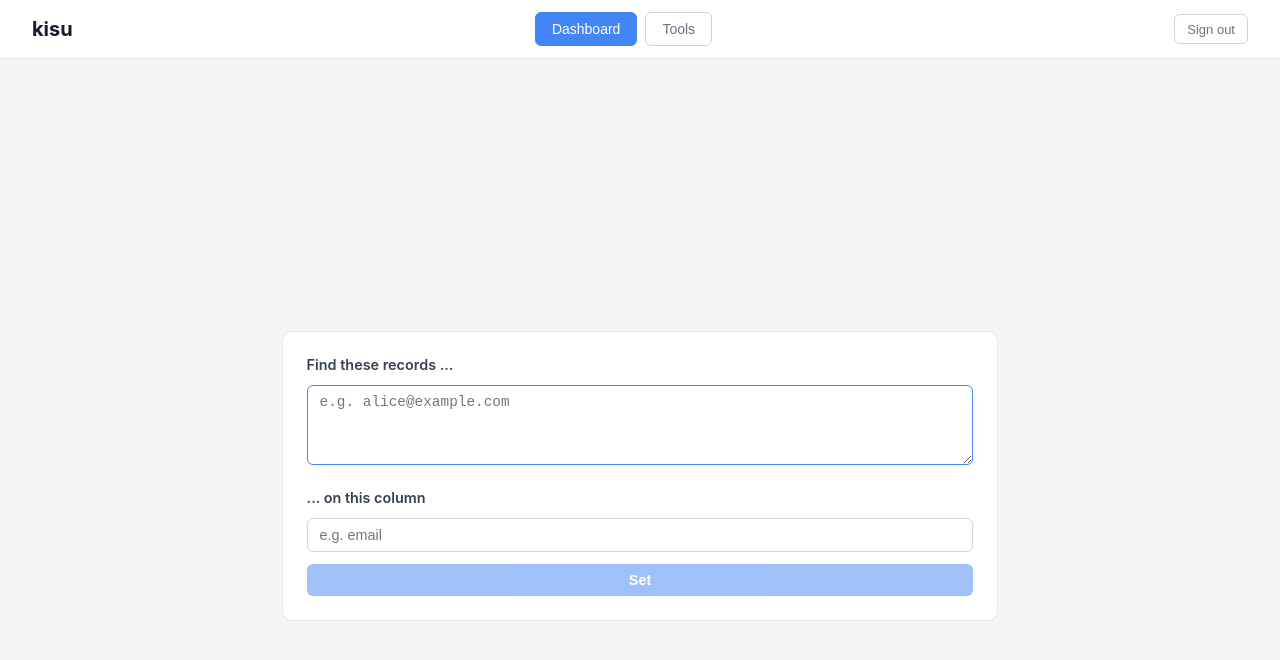
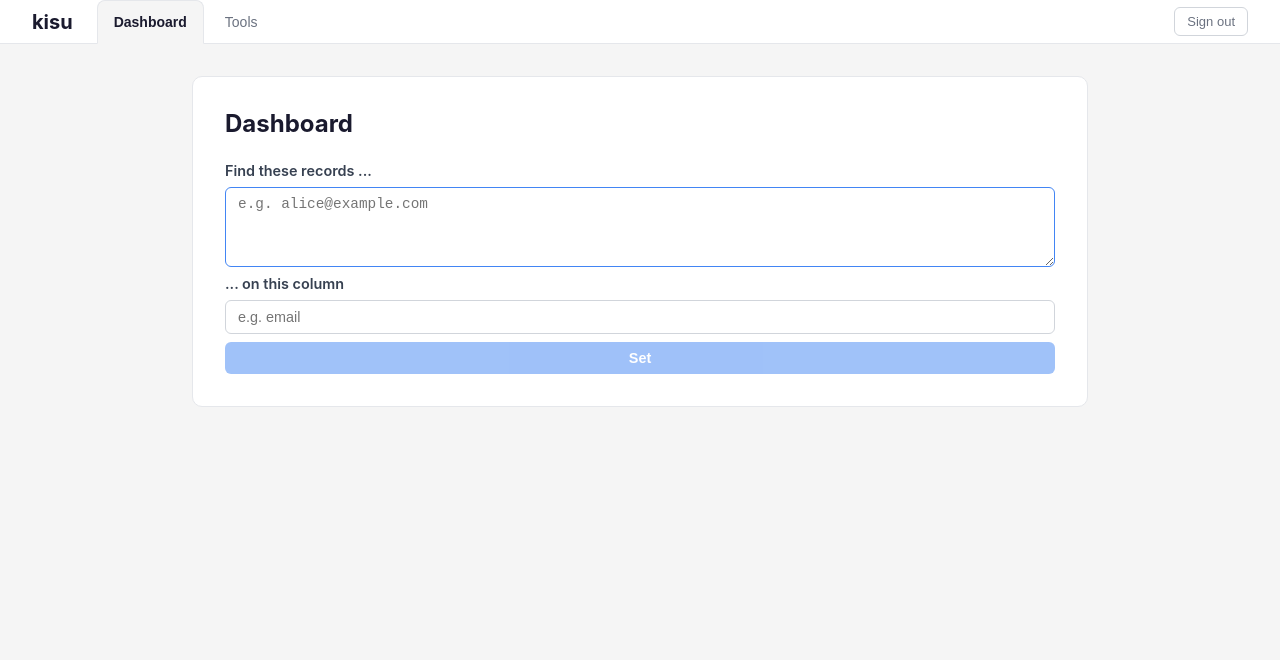
Before and after one commit to gatsu420/kisu-fe, a React (Vite) app: page / in a window 1280 px wide. Shown: the top 660 px of the page. Built offline with nearby package versions, Linux system fonts and the light colour scheme.

Commit message:
unify style between pages

```diff
--- a/src/pages/Dashboard.module.css
+++ b/src/pages/Dashboard.module.css
@@ -7,9 +7,10 @@
 
 .header {
   display: flex;
-  justify-content: space-between;
   align-items: center;
-  padding: 0.75rem 2rem;
+  gap: 1.5rem;
+  height: 2.75rem;
+  padding: 0 2rem;
   background: white;
   border-bottom: 1px solid #e5e7eb;
 }
@@ -22,16 +23,20 @@
 
 .nav {
   display: flex;
-  gap: 0.5rem;
+  align-self: stretch;
+  gap: 0.25rem;
+  margin-bottom: -1px;
 }
 
 .navBtn {
-  padding: 0.5rem 1rem;
+  display: flex;
+  align-items: center;
+  padding: 0 1rem;
   font-size: 0.875rem;
   font-weight: 500;
   background: transparent;
-  border: 1px solid #d1d5db;
-  border-radius: 6px;
+  border: 1px solid transparent;
+  border-radius: 8px 8px 0 0;
   cursor: pointer;
   color: #6b7280;
   transition: all 0.15s;
@@ -43,17 +48,19 @@
 }
 
 .navBtnActive {
-  background: #4285f4;
-  color: white;
-  border-color: #4285f4;
+  background: #f5f5f5;
+  color: #1a1a2e;
+  border-color: #e5e7eb;
+  border-bottom-color: #f5f5f5;
+  font-weight: 600;
 }
 
 .navBtnActive:hover {
-  background: #3367d6;
-  color: white;
+  background: #f5f5f5;
 }
 
 .signOutBtn {
+  margin-left: auto;
   padding: 0.4rem 0.75rem;
   font-size: 0.8125rem;
   background: transparent;
@@ -73,33 +80,46 @@
   max-width: 960px;
   width: 100%;
   margin: 0 auto;
-  padding: 2rem 2rem;
+  padding: 2rem;
   display: flex;
   flex-direction: column;
   gap: 1.25rem;
 }
 
-.setupCard {
+.card {
   background: white;
   border-radius: 10px;
-  padding: 1.5rem;
-  align-self: center;
-  margin-top: 30vh;
+  padding: 2rem;
   border: 1px solid #e5e7eb;
-  width: 80%;
+  display: flex;
+  flex-direction: column;
+  gap: 1.5rem;
+}
+
+.cardTitle {
+  font-size: 1.5rem;
+  font-weight: 700;
+  color: #1a1a2e;
+  margin: 0;
+}
+
+.setupCard {
+  display: flex;
+  flex-direction: column;
+  gap: 0.5rem;
 }
 
 .setupLabel {
   font-size: 0.9rem;
   font-weight: 600;
   color: #374151;
-  margin-bottom: 0.75rem;
+  margin: 0;
 }
 
 .setupRow {
   display: flex;
   flex-direction: column;
-  gap: 0.75rem;
+  gap: 0.5rem;
 }
 
 .setupInputTextarea {
--- a/src/pages/Dashboard.tsx
+++ b/src/pages/Dashboard.tsx
@@ -99,6 +99,8 @@ export default function Dashboard() {
       </header>
 
       <main className={styles.main}>
+        <div className={styles.card}>
+          <h2 className={styles.cardTitle}>Dashboard</h2>
           {/* Param setup */}
           {!paramLocked ? (
             <form onSubmit={handleSetParam} className={styles.setupCard}>
@@ -114,7 +116,6 @@ export default function Dashboard() {
               />
               <p
                 className={styles.setupLabel}
-                style={{ marginTop: "0.75rem", marginBottom: "0" }}
               >
                 ... on this column
               </p>
@@ -201,6 +202,7 @@ export default function Dashboard() {
             </div>
             </>
           )}
+        </div>
       </main>
     </div>
   );
--- a/src/pages/Tools.module.css
+++ b/src/pages/Tools.module.css
@@ -7,9 +7,10 @@
 
 .header {
   display: flex;
-  justify-content: space-between;
   align-items: center;
-  padding: 0.75rem 2rem;
+  gap: 1.5rem;
+  height: 2.75rem;
+  padding: 0 2rem;
   background: white;
   border-bottom: 1px solid #e5e7eb;
 }
@@ -22,16 +23,20 @@
 
 .nav {
   display: flex;
-  gap: 0.5rem;
+  align-self: stretch;
+  gap: 0.25rem;
+  margin-bottom: -1px;
 }
 
 .navBtn {
-  padding: 0.5rem 1rem;
+  display: flex;
+  align-items: center;
+  padding: 0 1rem;
   font-size: 0.875rem;
   font-weight: 500;
   background: transparent;
-  border: 1px solid #d1d5db;
-  border-radius: 6px;
+  border: 1px solid transparent;
+  border-radius: 8px 8px 0 0;
   cursor: pointer;
   color: #6b7280;
   transition: all 0.15s;
@@ -43,17 +48,19 @@
 }
 
 .navBtnActive {
-  background: #4285f4;
-  color: white;
-  border-color: #4285f4;
+  background: #f5f5f5;
+  color: #1a1a2e;
+  border-color: #e5e7eb;
+  border-bottom-color: #f5f5f5;
+  font-weight: 600;
 }
 
 .navBtnActive:hover {
-  background: #3367d6;
-  color: white;
+  background: #f5f5f5;
 }
 
 .signOutBtn {
+  margin-left: auto;
   padding: 0.4rem 0.75rem;
   font-size: 0.8125rem;
   background: transparent;
@@ -84,13 +91,16 @@
   border-radius: 10px;
   padding: 2rem;
   border: 1px solid #e5e7eb;
+  display: flex;
+  flex-direction: column;
+  gap: 1.5rem;
 }
 
 .cardTitle {
   font-size: 1.5rem;
   font-weight: 700;
   color: #1a1a2e;
-  margin: 0 0 0.5rem 0;
+  margin: 0;
 }
 
 .cardDescription {
@@ -104,7 +114,6 @@
   color: #065f46;
   padding: 0.75rem 1rem;
   border-radius: 6px;
-  margin-bottom: 1.5rem;
   font-size: 0.875rem;
 }
 
@@ -113,7 +122,6 @@
   color: #dc2626;
   padding: 0.75rem 1rem;
   border-radius: 6px;
-  margin-bottom: 1.5rem;
   font-size: 0.875rem;
 }
 
--- a/src/pages/Tools.tsx
+++ b/src/pages/Tools.tsx
@@ -166,9 +166,6 @@ export default function Tools() {
       <main className={styles.main}>
         <div className={styles.card}>
           <h2 className={styles.cardTitle}>Add New Tool</h2>
-          <p className={styles.cardDescription}>
-            Define a tool that can be used to query your data
-          </p>
 
           {success && (
             <div className={styles.success}>
```
Lines whose indentation alone changed are shown as unchanged.
